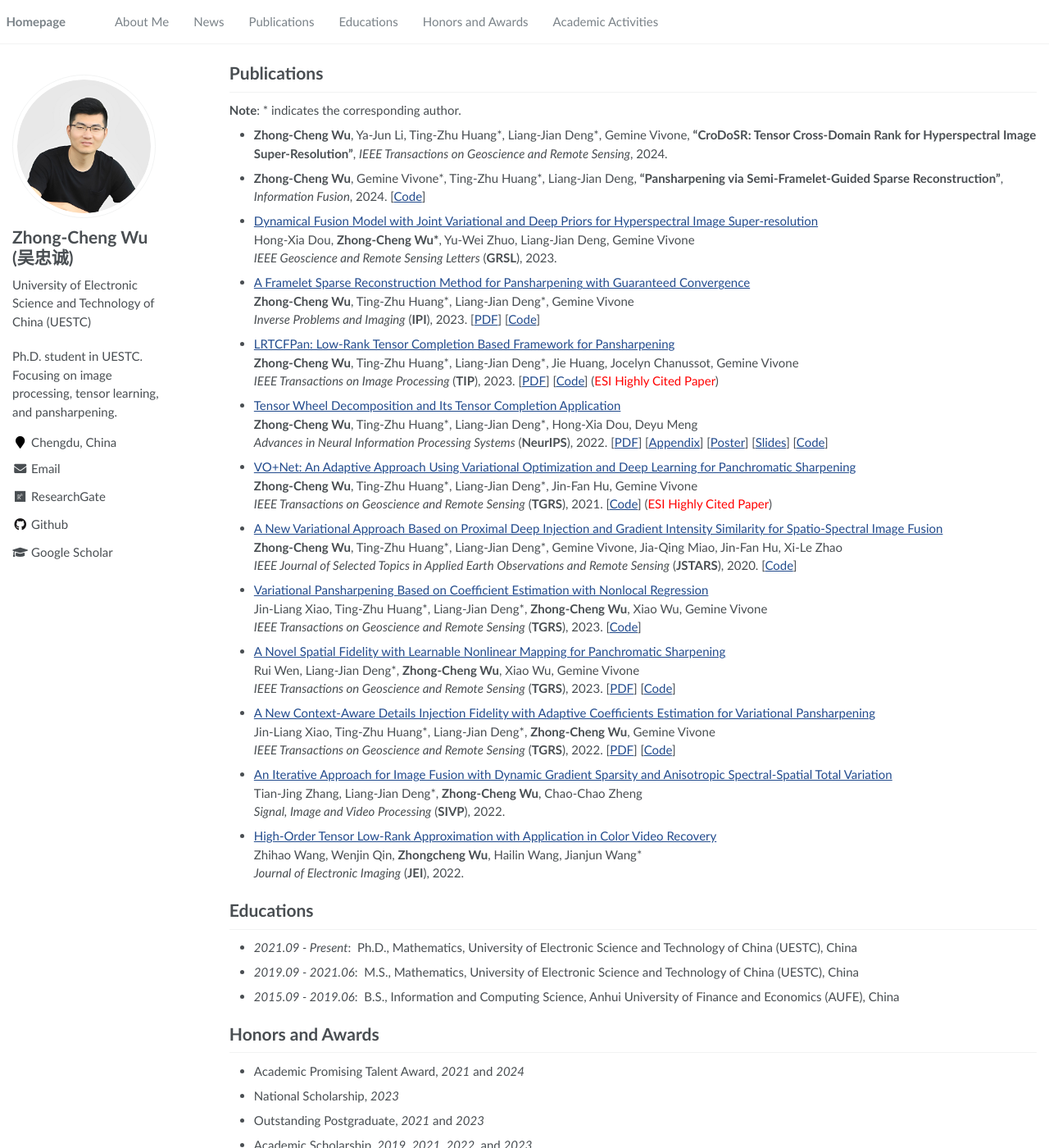
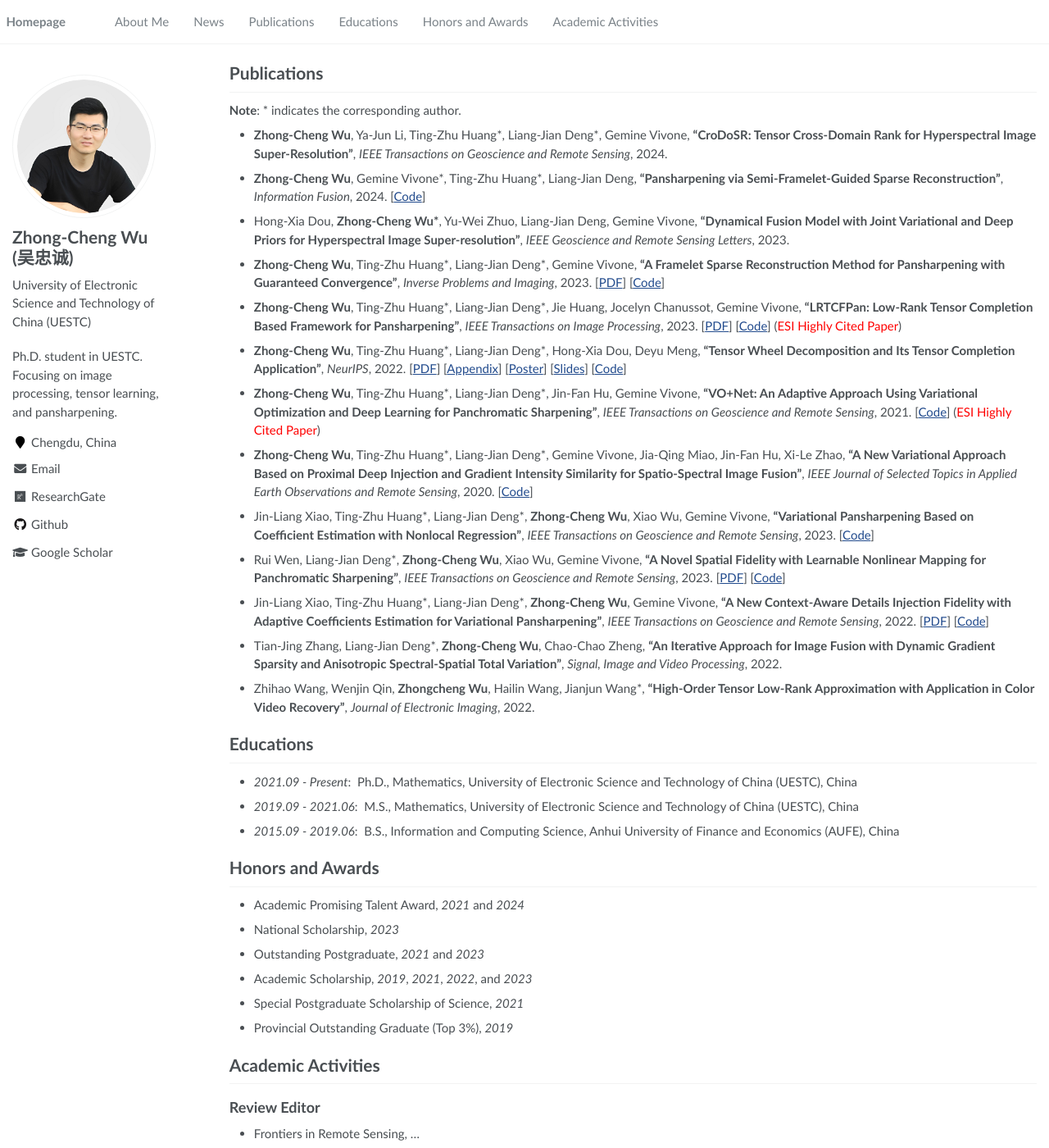
Before and after one commit to zhongchengwu/zhongchengwu.github.io, a Jekyll site: the page built from _pages/about.md, in a window 1280 px wide and 1400 px high, scrolled down 299 px. Shown: the whole window at 82% size. Built offline with Jekyll 4.4.1, drawn with Linux system fonts in a browser that asks for light colours.

Commit message:
Update about.md

```diff
--- a/_pages/about.md
+++ b/_pages/about.md
@@ -36,49 +36,27 @@ E-mail: <wuzhch97@163.com> &emsp;
 
 - <b>Zhong-Cheng Wu</b>, Gemine Vivone\*, Ting-Zhu Huang\*, Liang-Jian Deng, <b>"Pansharpening via Semi-Framelet-Guided Sparse Reconstruction"</b>, *Information Fusion*, 2024. [[Code](https://github.com/zhongchengwu/code_SemiFGSR)]
 
-- [Dynamical Fusion Model with Joint Variational and Deep Priors for Hyperspectral Image Super-resolution](https://ieeexplore.ieee.org/document/10156889) <br>
-  Hong-Xia Dou, <b>Zhong-Cheng Wu\*</b>, Yu-Wei Zhuo, Liang-Jian Deng, Gemine Vivone <br>
-  *IEEE Geoscience and Remote Sensing Letters* (<b>GRSL</b>), 2023.
+- Hong-Xia Dou, <b>Zhong-Cheng Wu\*</b>, Yu-Wei Zhuo, Liang-Jian Deng, Gemine Vivone, <b>"Dynamical Fusion Model with Joint Variational and Deep Priors for Hyperspectral Image Super-resolution"</b>, *IEEE Geoscience and Remote Sensing Letters*, 2023.
 
-- [A Framelet Sparse Reconstruction Method for Pansharpening with Guaranteed Convergence](https://www.aimsciences.org/article/doi/10.3934/ipi.2023016) <br>
-  <b>Zhong-Cheng Wu</b>, Ting-Zhu Huang\*, Liang-Jian Deng\*, Gemine Vivone <br>
-  *Inverse Problems and Imaging* (<b>IPI</b>), 2023. [[PDF](https://zhongchengwu.github.io/papers/ncfsrm_ipi2023.pdf)] [[Code](https://github.com/zhongchengwu/code_ncFSRM)]
+- <b>Zhong-Cheng Wu</b>, Ting-Zhu Huang\*, Liang-Jian Deng\*, Gemine Vivone, <b>"A Framelet Sparse Reconstruction Method for Pansharpening with Guaranteed Convergence"</b>, *Inverse Problems and Imaging*, 2023. [[PDF](https://zhongchengwu.github.io/papers/ncfsrm_ipi2023.pdf)] [[Code](https://github.com/zhongchengwu/code_ncFSRM)]
 
-- [LRTCFPan: Low-Rank Tensor Completion Based Framework for Pansharpening](https://ieeexplore.ieee.org/abstract/document/10054514) <br>
-  <b>Zhong-Cheng Wu</b>, Ting-Zhu Huang\*, Liang-Jian Deng\*, Jie Huang, Jocelyn Chanussot, Gemine Vivone <br>
-  *IEEE Transactions on Image Processing* (<b>TIP</b>), 2023. [[PDF](https://zhongchengwu.github.io/papers/lrtcfpan_tip2023.pdf)] [[Code](https://github.com/zhongchengwu/code_LRTCFPan)] (<span style="color:red">ESI Highly Cited Paper</span>)
+- <b>Zhong-Cheng Wu</b>, Ting-Zhu Huang\*, Liang-Jian Deng\*, Jie Huang, Jocelyn Chanussot, Gemine Vivone, <b>"LRTCFPan: Low-Rank Tensor Completion Based Framework for Pansharpening"</b>, *IEEE Transactions on Image Processing*, 2023. [[PDF](https://zhongchengwu.github.io/papers/lrtcfpan_tip2023.pdf)] [[Code](https://github.com/zhongchengwu/code_LRTCFPan)] (<span style="color:red">ESI Highly Cited Paper</span>)
 
-- [Tensor Wheel Decomposition and Its Tensor Completion Application](https://papers.nips.cc/paper_files/paper/2022/hash/acbfe708197ff78ad04cc1beb1710979-Abstract-Conference.html) <br>
-  <b>Zhong-Cheng Wu</b>, Ting-Zhu Huang\*, Liang-Jian Deng\*, Hong-Xia Dou, Deyu Meng <br>
-  *Advances in Neural Information Processing Systems* (<b>NeurIPS</b>), 2022. [[PDF](https://zhongchengwu.github.io/papers/neurips_2022.pdf)] [[Appendix](https://zhongchengwu.github.io/papers/neurips_2022_appendix.pdf)] [[Poster](https://zhongchengwu.github.io/papers/Poster_TWDec.pdf)] [[Slides](https://zhongchengwu.github.io/papers/Slides_TWDec.pdf)] [[Code](https://github.com/zhongchengwu/code_TWDec)]
+- <b>Zhong-Cheng Wu</b>, Ting-Zhu Huang\*, Liang-Jian Deng\*, Hong-Xia Dou, Deyu Meng, <b>"Tensor Wheel Decomposition and Its Tensor Completion Application"</b>, *NeurIPS*, 2022. [[PDF](https://zhongchengwu.github.io/papers/neurips_2022.pdf)] [[Appendix](https://zhongchengwu.github.io/papers/neurips_2022_appendix.pdf)] [[Poster](https://zhongchengwu.github.io/papers/Poster_TWDec.pdf)] [[Slides](https://zhongchengwu.github.io/papers/Slides_TWDec.pdf)] [[Code](https://github.com/zhongchengwu/code_TWDec)]
 
-- [VO+Net: An Adaptive Approach Using Variational Optimization and Deep Learning for Panchromatic Sharpening](https://ieeexplore.ieee.org/abstract/document/9387460) <br>
-  <b>Zhong-Cheng Wu</b>, Ting-Zhu Huang\*, Liang-Jian Deng\*, Jin-Fan Hu, Gemine Vivone <br>
-  *IEEE Transactions on Geoscience and Remote Sensing* (<b>TGRS</b>), 2021. [[Code](https://liangjiandeng.github.io/Projects_Res/VOFF_2021tgrs.html)] (<span style="color:red">ESI Highly Cited Paper</span>)
+- <b>Zhong-Cheng Wu</b>, Ting-Zhu Huang\*, Liang-Jian Deng\*, Jin-Fan Hu, Gemine Vivone, <b>"VO+Net: An Adaptive Approach Using Variational Optimization and Deep Learning for Panchromatic Sharpening"</b>, *IEEE Transactions on Geoscience and Remote Sensing*, 2021. [[Code](https://liangjiandeng.github.io/Projects_Res/VOFF_2021tgrs.html)] (<span style="color:red">ESI Highly Cited Paper</span>)
 
-- [A New Variational Approach Based on Proximal Deep Injection and Gradient Intensity Similarity for Spatio-Spectral Image Fusion](https://ieeexplore.ieee.org/abstract/document/9220783) <br>
-  <b>Zhong-Cheng Wu</b>, Ting-Zhu Huang\*, Liang-Jian Deng\*, Gemine Vivone, Jia-Qing Miao, Jin-Fan Hu, Xi-Le Zhao <br>
-  *IEEE Journal of Selected Topics in Applied Earth Observations and Remote Sensing* (<b>JSTARS</b>), 2020. [[Code](https://liangjiandeng.github.io/Projects_Res/DMPIF_2020jstars.html)]
+- <b>Zhong-Cheng Wu</b>, Ting-Zhu Huang\*, Liang-Jian Deng\*, Gemine Vivone, Jia-Qing Miao, Jin-Fan Hu, Xi-Le Zhao, <b>"A New Variational Approach Based on Proximal Deep Injection and Gradient Intensity Similarity for Spatio-Spectral Image Fusion"</b>, *IEEE Journal of Selected Topics in Applied Earth Observations and Remote Sensing*, 2020. [[Code](https://liangjiandeng.github.io/Projects_Res/DMPIF_2020jstars.html)]
 
-- [Variational Pansharpening Based on Coefficient Estimation with Nonlocal Regression](https://ieeexplore.ieee.org/abstract/document/10218368) <br>
-  Jin-Liang Xiao, Ting-Zhu Huang\*, Liang-Jian Deng\*, <b>Zhong-Cheng Wu</b>, Xiao Wu, Gemine Vivone <br>
-  *IEEE Transactions on Geoscience and Remote Sensing* (<b>TGRS</b>), 2023. [[Code](https://github.com/Jin-liangXiao/SFNLR)]
+- Jin-Liang Xiao, Ting-Zhu Huang\*, Liang-Jian Deng\*, <b>Zhong-Cheng Wu</b>, Xiao Wu, Gemine Vivone, <b>"Variational Pansharpening Based on Coefficient Estimation with Nonlocal Regression"</b>, *IEEE Transactions on Geoscience and Remote Sensing*, 2023. [[Code](https://github.com/Jin-liangXiao/SFNLR)]
 
-- [A Novel Spatial Fidelity with Learnable Nonlinear Mapping for Panchromatic Sharpening](https://ieeexplore.ieee.org/document/10097537) <br>
-  Rui Wen, Liang-Jian Deng\*, <b>Zhong-Cheng Wu</b>, Xiao Wu,  Gemine Vivone <br>
-  *IEEE Transactions on Geoscience and Remote Sensing* (<b>TGRS</b>), 2023. [[PDF](https://liangjiandeng.github.io/papers/2023/wen-tgrs2023.pdf)] [[Code](https://github.com/liangjiandeng/-LNM-PS)]
+- Rui Wen, Liang-Jian Deng\*, <b>Zhong-Cheng Wu</b>, Xiao Wu,  Gemine Vivone, <b>"A Novel Spatial Fidelity with Learnable Nonlinear Mapping for Panchromatic Sharpening"</b>, *IEEE Transactions on Geoscience and Remote Sensing*, 2023. [[PDF](https://liangjiandeng.github.io/papers/2023/wen-tgrs2023.pdf)] [[Code](https://github.com/liangjiandeng/-LNM-PS)]
 
-- [A New Context-Aware Details Injection Fidelity with Adaptive Coefficients Estimation for Variational Pansharpening](https://ieeexplore.ieee.org/document/9721243) <br>
-  Jin-Liang Xiao, Ting-Zhu Huang\*, Liang-Jian Deng\*, <b>Zhong-Cheng Wu</b>, Gemine Vivone <br>
-  *IEEE Transactions on Geoscience and Remote Sensing* (<b>TGRS</b>), 2022. [[PDF](https://liangjiandeng.github.io/papers/2022/xiao-tgrs2022.pdf)] [[Code](https://github.com/liangjiandeng/CDIF)]
+- Jin-Liang Xiao, Ting-Zhu Huang\*, Liang-Jian Deng\*, <b>Zhong-Cheng Wu</b>, Gemine Vivone, <b>"A New Context-Aware Details Injection Fidelity with Adaptive Coefficients Estimation for Variational Pansharpening"</b>, *IEEE Transactions on Geoscience and Remote Sensing*, 2022. [[PDF](https://liangjiandeng.github.io/papers/2022/xiao-tgrs2022.pdf)] [[Code](https://github.com/liangjiandeng/CDIF)]
 
-- [An Iterative Approach for Image Fusion with Dynamic Gradient Sparsity and Anisotropic Spectral-Spatial Total Variation](https://link.springer.com/article/10.1007/s11760-021-02105-y) <br>
-  Tian-Jing Zhang, Liang-Jian Deng\*, <b>Zhong-Cheng Wu</b>, Chao-Chao Zheng <br>
-  *Signal, Image and Video Processing* (<b>SIVP</b>), 2022.
+- Tian-Jing Zhang, Liang-Jian Deng\*, <b>Zhong-Cheng Wu</b>, Chao-Chao Zheng, <b>"An Iterative Approach for Image Fusion with Dynamic Gradient Sparsity and Anisotropic Spectral-Spatial Total Variation"</b>, *Signal, Image and Video Processing*, 2022.
 
-- [High-Order Tensor Low-Rank Approximation with Application in Color Video Recovery](https://www.spiedigitallibrary.org/journals/journal-of-electronic-imaging/volume-31/issue-4/043044/High-order-tensor-low-rank-approximation-with-application-in-color/10.1117/1.JEI.31.4.043044.short) <br>
-  Zhihao Wang, Wenjin Qin, <b>Zhongcheng Wu</b>, Hailin Wang, Jianjun Wang\* <br>
-  *Journal of Electronic Imaging* (<b>JEI</b>), 2022.
+- Zhihao Wang, Wenjin Qin, <b>Zhongcheng Wu</b>, Hailin Wang, Jianjun Wang\*, <b>"High-Order Tensor Low-Rank Approximation with Application in Color Video Recovery"</b>, *Journal of Electronic Imaging*, 2022.
 
 # Educations
 - *2021.09 - Present*: &nbsp;Ph.D., Mathematics, University of Electronic Science and Technology of China (UESTC), China
```
